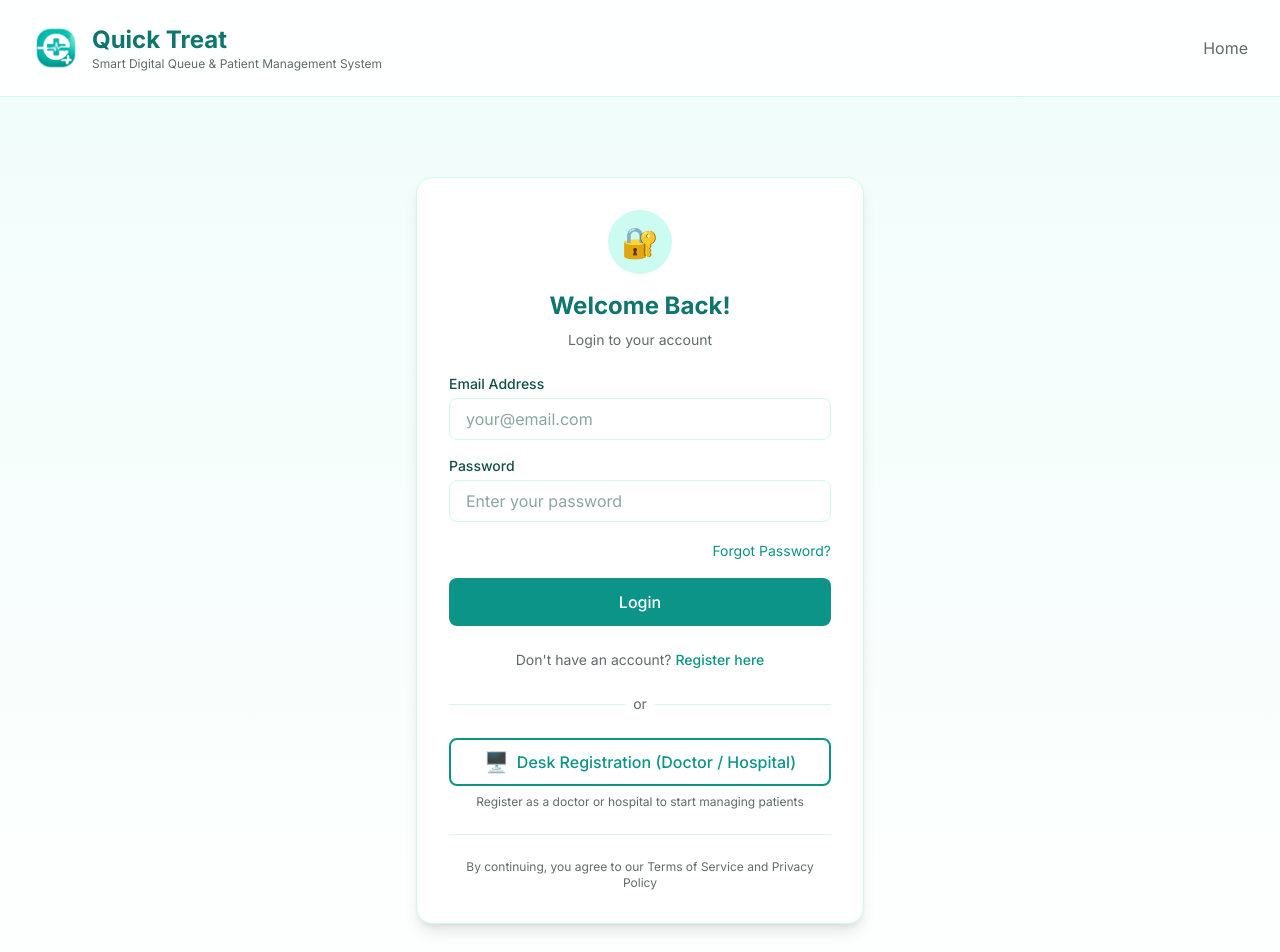
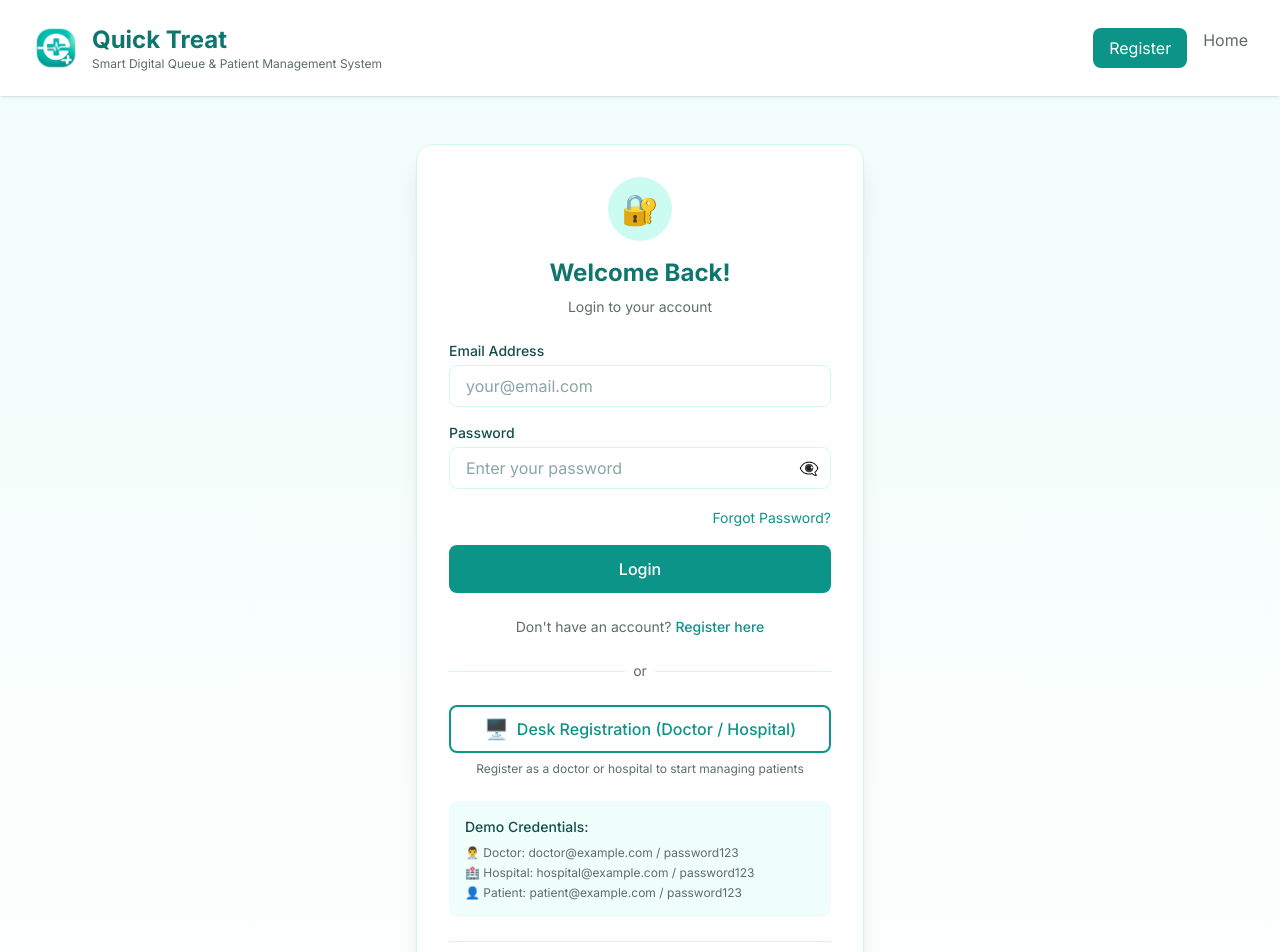
Before and after one commit to jexoinfo-cmd/quick-treat, a Next.js app: page /login in a window 1280 px wide. Shown: the top 952 px of the page. Built offline with nearby package versions, Linux system fonts and the light colour scheme; no server answers.

Commit message:
Complete working login page

```diff
--- a/src/app/login/page.tsx
+++ b/src/app/login/page.tsx
@@ -3,6 +3,7 @@
 import { useState } from 'react'
 import { useRouter } from 'next/navigation'
 import Image from 'next/image'
+import Link from 'next/link'
 import { supabase } from '@/lib/supabase/client'
 import { AuthError } from '@supabase/supabase-js'
 import toast from 'react-hot-toast'
@@ -14,26 +15,53 @@ export default function LoginPage() {
     email: '',
     password: ''
   })
+  const [showPassword, setShowPassword] = useState(false)
 
   const handleSubmit = async (e: React.FormEvent) => {
     e.preventDefault()
+
+    if (!formData.email || !formData.password) {
+      toast.error('Please enter both email and password')
+      return
+    }
+
     setIsLoading(true)
 
     try {
+      console.log('Attempting login for:', formData.email)
+
       const { error, data } = await supabase.auth.signInWithPassword({
         email: formData.email,
         password: formData.password,
       })
 
-      if (error) throw error
+      if (error) {
+        console.error('Login error:', error)
+        if (error.message === 'Invalid login credentials') {
+          toast.error('Invalid email or password')
+        } else {
+          toast.error(error.message)
+        }
+        setIsLoading(false)
+        return
+      }
 
       if (data.user) {
+        console.log('Login successful, fetching profile...')
+
         // Get user role
-        const { data: profile } = await supabase
+        const { data: profile, error: profileError } = await supabase
           .from('profiles')
           .select('role, is_approved')
           .eq('id', data.user.id)
           .single()
+
+        if (profileError) {
+          console.error('Profile fetch error:', profileError)
+          toast.error('Error fetching user profile')
+          setIsLoading(false)
+          return
+        }
 
         toast.success('Login successful!')
 
@@ -57,19 +85,19 @@ export default function LoginPage() {
         }
       }
     } catch (error: unknown) {
+      console.error('Unexpected error:', error)
       const authError = error as AuthError
       toast.error(authError.message || 'Login failed')
-    } finally {
       setIsLoading(false)
     }
   }
 
   return (
-    <div className="min-h-screen bg-linear-to-b from-teal-50 to-white">
+    <div className="min-h-screen bg-linear-to-b from-teal-50 to-white flex flex-col">
       {/* Header */}
-      <nav className="px-4 sm:px-6 lg:px-8 py-4 sm:py-6 bg-white/90 backdrop-blur-sm border-b border-border">
+      <nav className="px-4 sm:px-6 lg:px-8 py-4 sm:py-6 bg-white shadow-sm sticky top-0 z-50">
         <div className="max-w-7xl mx-auto flex justify-between items-center">
-          <div className="flex items-center gap-2 sm:gap-3">
+          <Link href="/" className="flex items-center gap-2 sm:gap-3">
             <div className="relative w-10 h-10 sm:w-12 sm:h-12">
               <Image
                 src="/assets/icons/logo.png"
@@ -84,22 +112,22 @@ export default function LoginPage() {
               <span className="font-bold text-xl sm:text-2xl text-teal-dark">Quick Treat</span>
               <p className="text-xs text-text-grey hidden sm:block">Smart Digital Queue & Patient Management System</p>
             </div>
-          </div>
-          <div className="flex gap-4">
-            <button
-              onClick={() => router.push('/')}
-              className="text-text-grey hover:text-text-dark text-sm sm:text-base"
-            >
+          </Link>
+          <div className="flex gap-2 sm:gap-4">
+            <Link href="/patient-register" className="bg-primary text-white px-3 sm:px-4 py-1.5 sm:py-2 rounded-lg text-sm sm:text-base hover:bg-primary-dark transition">
+              Register
+            </Link>
+            <Link href="/" className="text-text-grey hover:text-text-dark text-sm sm:text-base">
               Home
-            </button>
+            </Link>
           </div>
         </div>
       </nav>
 
       {/* Login Form */}
-      <main className="px-4 sm:px-6 lg:px-8 py-12 sm:py-20">
-        <div className="max-w-md mx-auto">
-          <div className="bg-white rounded-2xl shadow-lg border border-border overflow-hidden">
+      <main className="flex-1 flex items-center justify-center px-4 sm:px-6 lg:px-8 py-12">
+        <div className="max-w-md w-full">
+          <div className="bg-white rounded-2xl shadow-xl border border-border overflow-hidden">
             <div className="p-6 sm:p-8">
               <div className="text-center mb-6">
                 <div className="w-16 h-16 bg-teal-light rounded-full flex items-center justify-center mx-auto mb-4">
@@ -111,34 +139,47 @@ export default function LoginPage() {
 
               <form onSubmit={handleSubmit} className="space-y-4">
                 <div>
-                  <label className="block text-sm font-medium mb-1">Email Address</label>
+                  <label className="block text-sm font-medium text-text-dark mb-1">
+                    Email Address
+                  </label>
                   <input
                     type="email"
                     placeholder="your@email.com"
                     value={formData.email}
                     onChange={(e) => setFormData({...formData, email: e.target.value})}
                     required
-                    className="w-full px-4 py-2 border border-border rounded-lg focus:outline-none focus:ring-2 focus:ring-primary"
+                    className="w-full px-4 py-2 border border-border rounded-lg focus:outline-none focus:ring-2 focus:ring-primary transition"
                   />
                 </div>
 
                 <div>
-                  <label className="block text-sm font-medium mb-1">Password</label>
+                  <label className="block text-sm font-medium text-text-dark mb-1">
+                    Password
+                  </label>
+                  <div className="relative">
                     <input
-                    type="password"
+                      type={showPassword ? "text" : "password"}
                       placeholder="Enter your password"
                       value={formData.password}
                       onChange={(e) => setFormData({...formData, password: e.target.value})}
                       required
-                    className="w-full px-4 py-2 border border-border rounded-lg focus:outline-none focus:ring-2 focus:ring-primary"
+                      className="w-full px-4 py-2 pr-10 border border-border rounded-lg focus:outline-none focus:ring-2 focus:ring-primary transition"
                     />
+                    <button
+                      type="button"
+                      onClick={() => setShowPassword(!showPassword)}
+                      className="absolute right-3 top-1/2 -translate-y-1/2 text-text-grey hover:text-text-dark"
+                    >
+                      {showPassword ? "👁️" : "👁️‍🗨️"}
+                    </button>
+                  </div>
                 </div>
 
                 <div className="text-right">
                   <button
                     type="button"
-                    onClick={() => toast.error('Password reset feature coming soon!')}
-                    className="text-primary text-sm hover:underline"
+                    onClick={() => toast.error('Please contact support to reset password')}
+                    className="text-primary text-sm hover:underline transition"
                   >
                     Forgot Password?
                   </button>
@@ -147,9 +188,19 @@ export default function LoginPage() {
                 <button
                   type="submit"
                   disabled={isLoading}
-                  className="w-full bg-primary text-white py-3 rounded-lg font-medium hover:bg-primary-dark transition disabled:opacity-50"
+                  className="w-full bg-primary text-white py-3 rounded-lg font-medium hover:bg-primary-dark transition disabled:opacity-50 disabled:cursor-not-allowed"
                 >
-                  {isLoading ? 'Logging in...' : 'Login'}
+                  {isLoading ? (
+                    <span className="flex items-center justify-center gap-2">
+                      <svg className="animate-spin h-5 w-5 text-white" xmlns="http://www.w3.org/2000/svg" fill="none" viewBox="0 0 24 24">
+                        <circle className="opacity-25" cx="12" cy="12" r="10" stroke="currentColor" strokeWidth="4"></circle>
+                        <path className="opacity-75" fill="currentColor" d="M4 12a8 8 0 018-8V0C5.373 0 0 5.373 0 12h4zm2 5.291A7.962 7.962 0 014 12H0c0 3.042 1.135 5.824 3 7.938l3-2.647z"></path>
+                      </svg>
+                      Logging in...
+                    </span>
+                  ) : (
+                    'Login'
+                  )}
                 </button>
               </form>
 
@@ -157,12 +208,9 @@ export default function LoginPage() {
               <div className="mt-6 text-center">
                 <p className="text-text-grey text-sm">
                   Don&apos;t have an account?{' '}
-                  <button
-                    onClick={() => router.push('/patient-register')}
-                    className="text-primary hover:underline font-medium"
-                  >
+                  <Link href="/patient-register" className="text-primary hover:underline font-medium">
                     Register here
-                  </button>
+                  </Link>
                 </p>
               </div>
 
@@ -178,16 +226,26 @@ export default function LoginPage() {
 
               {/* Desk Registration Link */}
               <div className="text-center">
-                <button
-                  onClick={() => router.push('/desk-register')}
+                <Link
+                  href="/desk-register"
                   className="w-full flex items-center justify-center gap-2 px-4 py-2 border-2 border-primary text-primary rounded-lg font-medium hover:bg-primary-light transition"
                 >
                   <span className="text-xl">🖥️</span>
                   Desk Registration (Doctor / Hospital)
-                </button>
+                </Link>
                 <p className="text-xs text-text-grey mt-2">
                   Register as a doctor or hospital to start managing patients
                 </p>
+              </div>
+
+              {/* Demo Credentials */}
+              <div className="mt-6 p-4 bg-teal-light/30 rounded-lg">
+                <p className="text-sm text-text-dark font-medium mb-2">Demo Credentials:</p>
+                <div className="space-y-1 text-xs text-text-grey">
+                  <p>👨‍⚕️ Doctor: doctor@example.com / password123</p>
+                  <p>🏥 Hospital: hospital@example.com / password123</p>
+                  <p>👤 Patient: patient@example.com / password123</p>
+                </div>
               </div>
 
               <div className="mt-6 pt-6 border-t border-border">
@@ -204,7 +262,7 @@ export default function LoginPage() {
       <footer className="bg-teal-dark text-white mt-12">
         <div className="px-4 sm:px-6 lg:px-8 py-6">
           <div className="max-w-7xl mx-auto text-center text-white/60 text-sm">
-            © 2026 Quick Treat. All Rights Reserved.
+            © 2026 Quick Treat. All Rights Reserved. Powered by Quick Treat
           </div>
         </div>
       </footer>
--- a/src/lib/supabase/client.ts
+++ b/src/lib/supabase/client.ts
@@ -3,9 +3,8 @@ import { createClient } from '@supabase/supabase-js'
 const supabaseUrl = process.env.NEXT_PUBLIC_SUPABASE_URL
 const supabaseAnonKey = process.env.NEXT_PUBLIC_SUPABASE_ANON_KEY
 
-// For build time safety
 if (!supabaseUrl || !supabaseAnonKey) {
-  console.warn('⚠️ Supabase environment variables are missing. Please check .env.local')
+  console.error('Missing Supabase environment variables')
 }
 
 export const supabase = createClient(
@@ -16,6 +15,7 @@ export const supabase = createClient(
       persistSession: true,
       autoRefreshToken: true,
       detectSessionInUrl: true,
+      flowType: 'pkce',
     },
   }
 )
```
Lines whose indentation alone changed are shown as unchanged.
